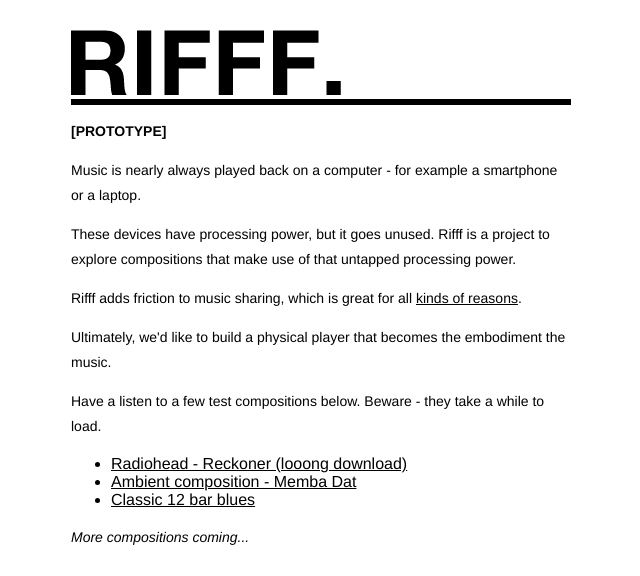
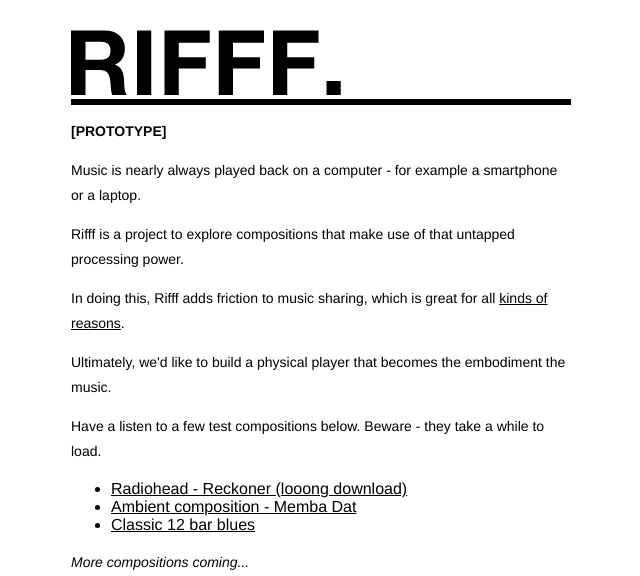
Before and after one commit to jimmytidey/rifff.co.uk, a PHP site: page / in a window 1280 px wide. Shown: the top 576 px of the page, without its empty margins (319-959 px from the left). Run offline with PHP 8.4, Linux system fonts and the light colour scheme.

Commit message:
automated commit

```diff
--- a/html/index.php
+++ b/html/index.php
@@ -17,9 +17,9 @@
 
 				<p>Music is nearly always played back on a computer - for example a smartphone or a laptop.</p>
 
-				<p>These devices have processing power, but it goes unused. Rifff is a project to explore compositions that make use of that untapped processing power.</p>
+				<p>Rifff is a project to explore compositions that make use of that untapped processing power.</p>
 
-				<p>Rifff adds friction to music sharing, which is great for all <a href='#friction'>kinds of reasons</a>.</p>
+				<p>In doing this, Rifff adds friction to music sharing, which is great for all <a href='#friction'>kinds of reasons</a>.</p>
 
 				<p>Ultimately, we'd like to build a physical player that becomes the embodiment the music.</p>
 
@@ -37,11 +37,12 @@
 
 				<h3>Online composition tool</h3>
 
-				<p>You can play with the composition tool here:</p>
-
 				<p style='text-align:center'>
 				    <img src='resources/composer.png' />
 				</p>
+
+				<p>You can play with the composition tool here:</p>
+
 
 				<h3 id='user_nav' ><a href='signup.php'>Sign Up</a> | <a href='login.php'>Log In</a></h3>
 
```
